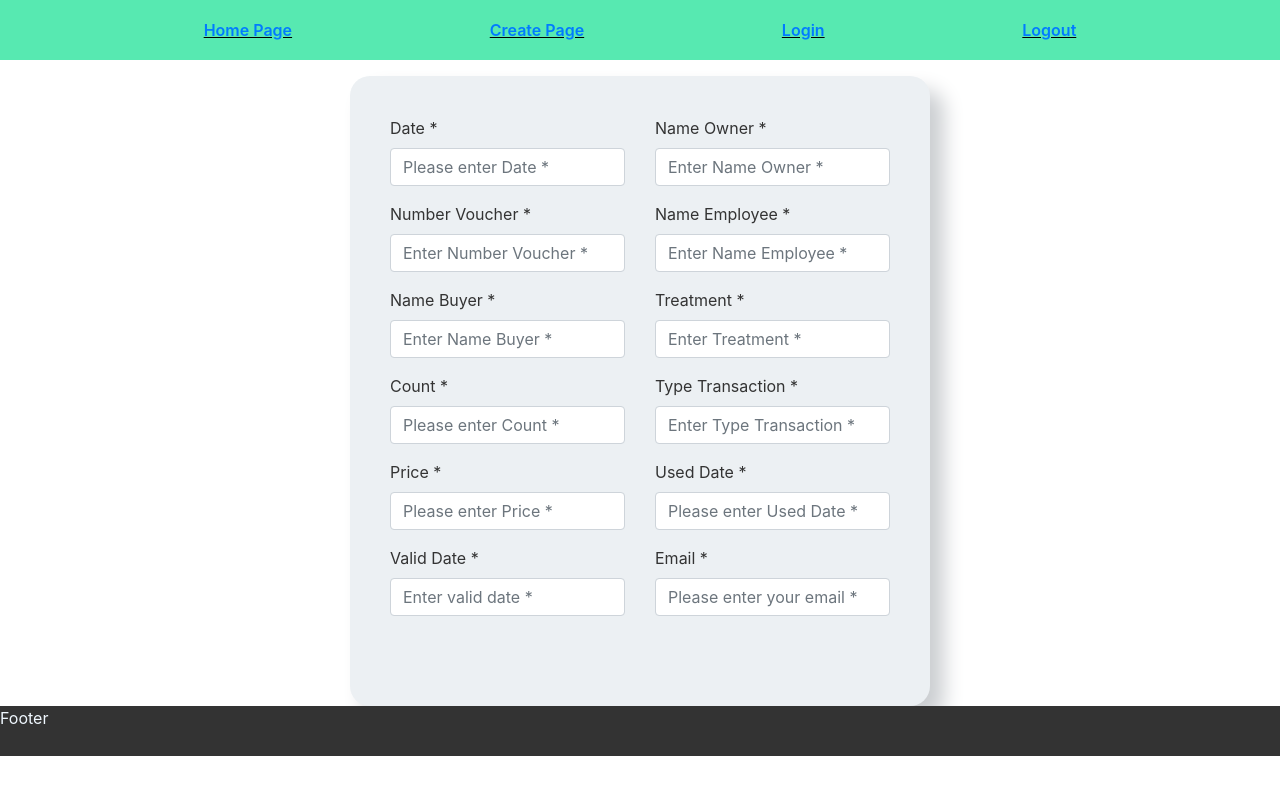
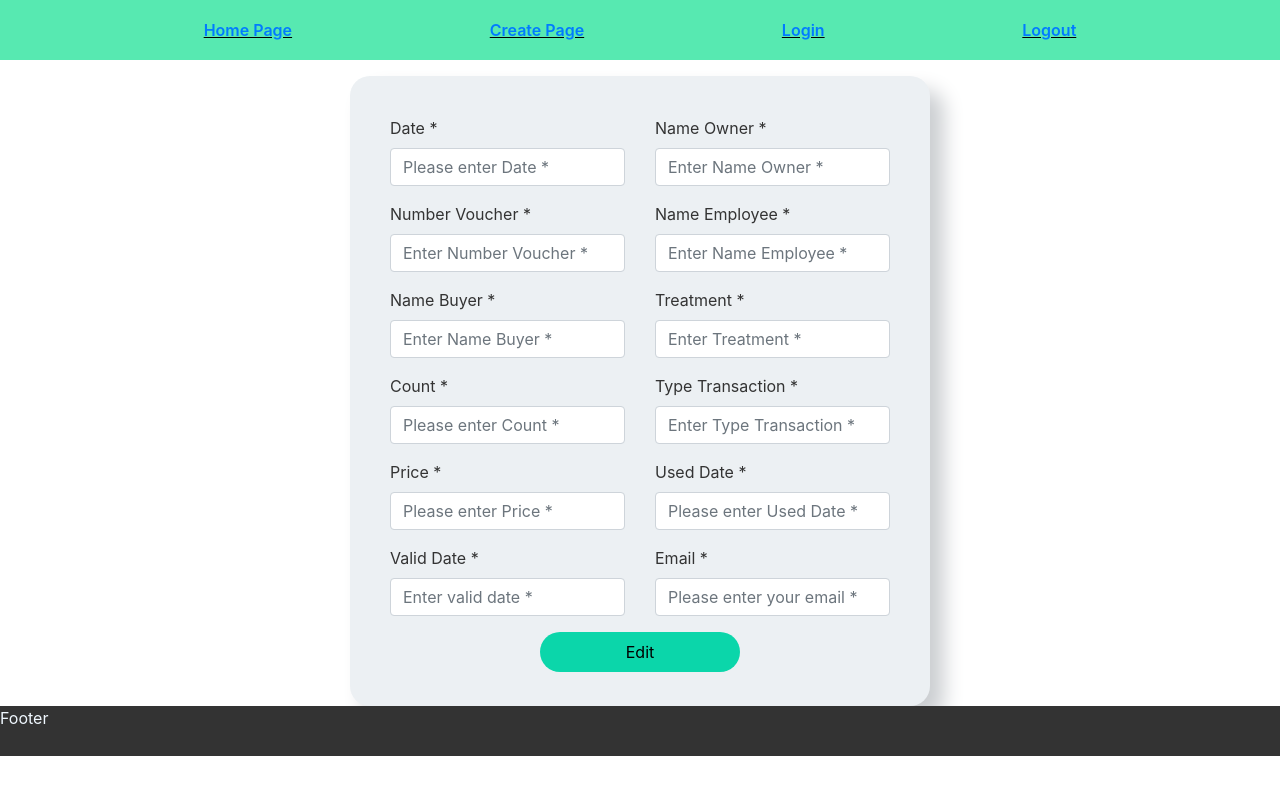
Before and after one commit to nikindtmas1/gift-vouchers, a React (Create React App) app in the folder client/: page /search in a window 1280 px wide. Shown: the top 794 px of the page. Built offline with nearby package versions, Linux system fonts and the light colour scheme.

Commit message:
Update SearchPage

```diff
--- a/client/src/components/SearchPage/SearchPage.js
+++ b/client/src/components/SearchPage/SearchPage.js
@@ -32,6 +32,12 @@ const SearchPage = () => {
                         <div className="form-group"> <label for="form_lastname">Email *</label> <input id="form_lastname" type="email" name="email" className="form-control" placeholder="Please enter your email *" required="required" data-error="Valid email is required." /> </div>
                     </div>
                 </div>
+                <div className="row">
+                    <div className="col-md-12">
+                         <input type="submit" className="btnSearch" value="Edit" />
+                    </div>
+                </div>
+
             </div>
         </form>
     </div>
```
